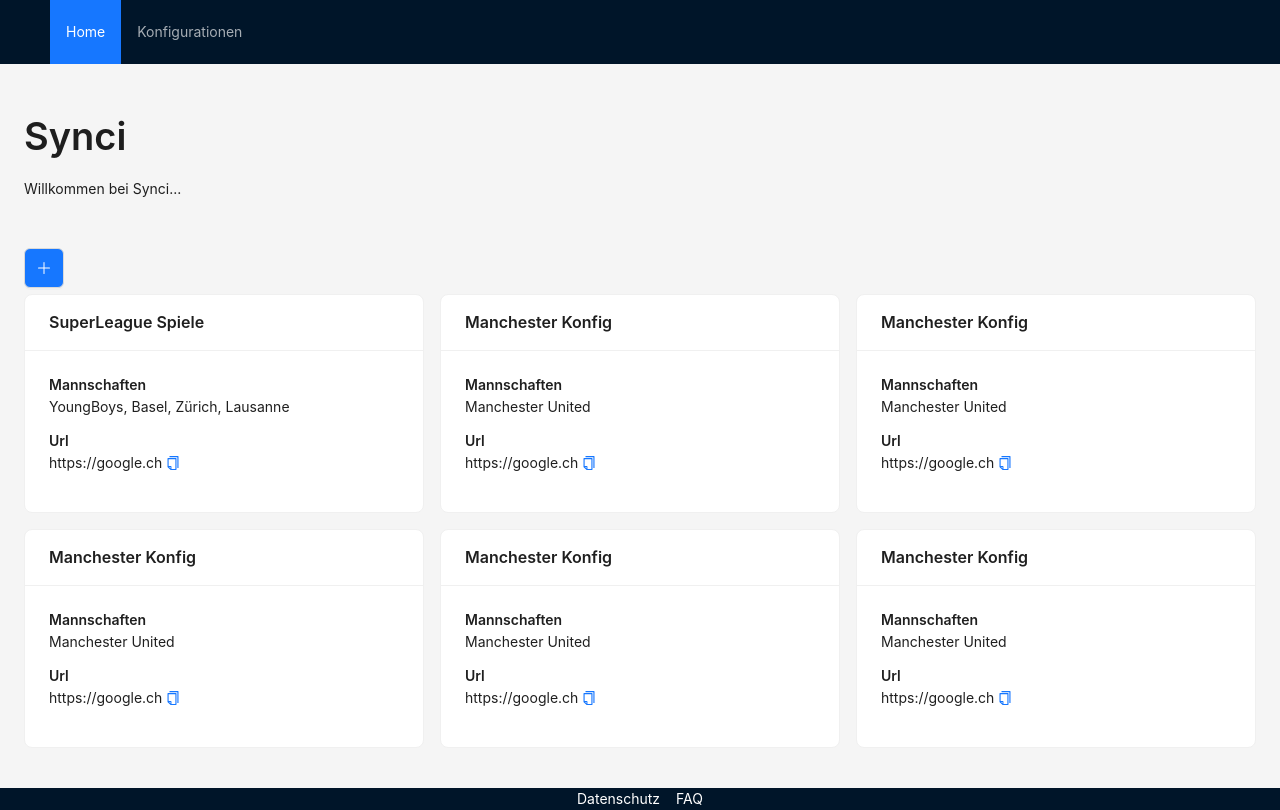
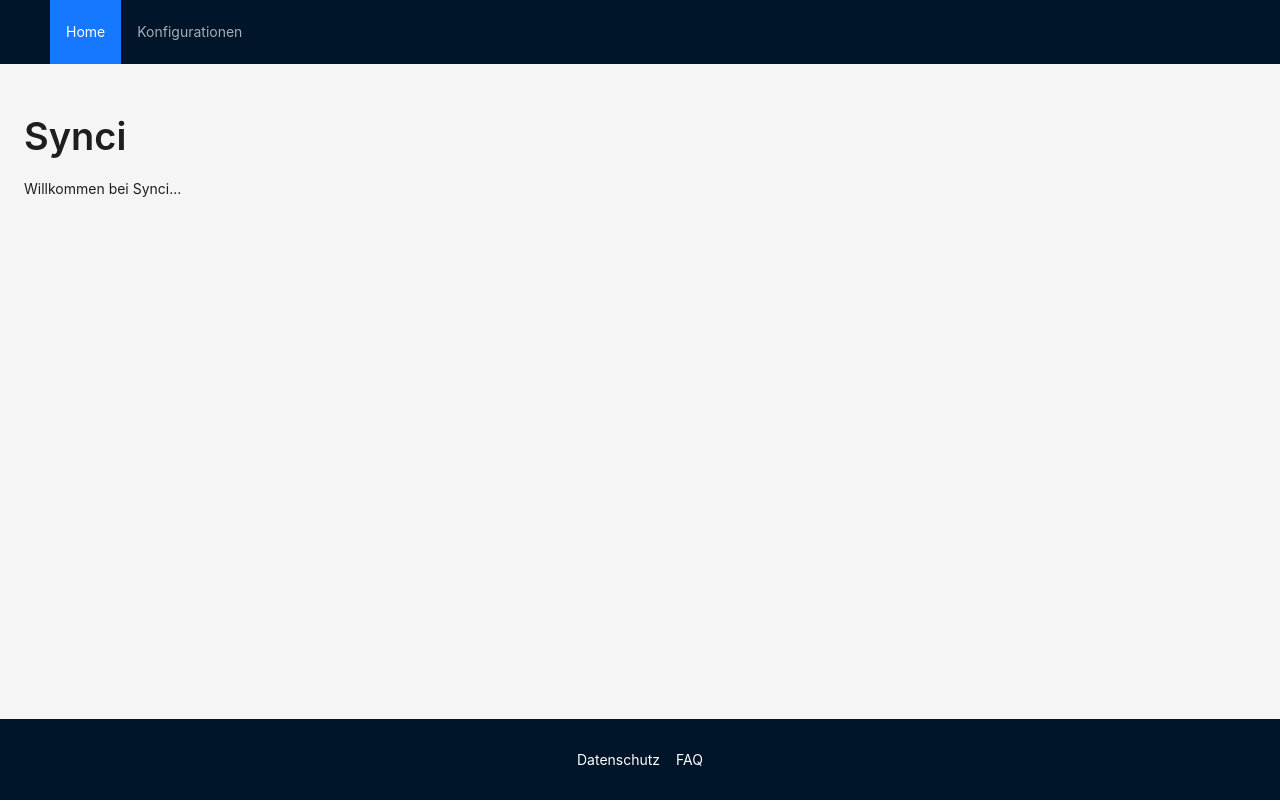
Before and after one commit to andriwild/synci, a React (Vite) app in the folder frontend/: page / in a window 1280 px wide. Built offline with nearby package versions, Linux system fonts and the light colour scheme.

Commit message:
remove unused code from home-component

```diff
--- a/frontend/src/pages/Home.tsx
+++ b/frontend/src/pages/Home.tsx
@@ -1,78 +1,11 @@
-import { useNavigate } from "react-router-dom";
-import {Button, Card, Flex, List, Typography} from "antd";
-import { Plus } from "@phosphor-icons/react";
+import {Flex, Typography} from "antd";
 
 export const Home = () => {
-    const navigate = useNavigate();
-
-    const dataSource = [
-        {
-            id: '1',
-            label: 'SuperLeague Spiele',
-            teams: ['YoungBoys, Basel, Zürich, Lausanne'],
-            url: 'https://google.ch',
-        },
-        {
-            id: '2',
-            label: 'Manchester Konfig',
-            teams: ['Manchester United'],
-            url: 'https://google.ch',
-        },
-        {
-            id: '3',
-            label: 'Manchester Konfig',
-            teams: ['Manchester United'],
-            url: 'https://google.ch',
-        },
-        {
-            id: '4',
-            label: 'Manchester Konfig',
-            teams: ['Manchester United'],
-            url: 'https://google.ch',
-        },
-        {
-            id: '5',
-            label: 'Manchester Konfig',
-            teams: ['Manchester United'],
-            url: 'https://google.ch',
-        },
-        {
-            id: '6',
-            label: 'Manchester Konfig',
-            teams: ['Manchester United'],
-            url: 'https://google.ch',
-        },
-    ];
 
     return (
         <Flex vertical style={{height: '100%', width: '100%', padding: 24}}>
             <Typography.Title>Synci</Typography.Title>
             <Typography.Text>Willkommen bei Synci...</Typography.Text>
-            <Button onClick={() => navigate('/config')} style={{width: 40, height: 40, marginTop: 48, backgroundColor: '#1677ff', color: 'white'}} icon={<Plus size={'1rem'} />} />
-            <List
-                style={{marginTop: 6}}
-                grid={{ gutter: 16}}
-                dataSource={dataSource}
-                renderItem={(item) => (
-                    <List.Item>
-                        <Card title={item.label} style={{width: 400, cursor: 'pointer'}} onClick={() => navigate(`edit/${item.id}`)}>
-                            <Flex gap={12} vertical>
-
-                            <Flex vertical>
-                                <Typography.Text strong>Mannschaften</Typography.Text>
-                                {item.teams.map((team) => {
-                                    return <Typography.Text key={team}>{team}</Typography.Text>
-                                })}
-                            </Flex>
-                            <Flex vertical>
-                            <Typography.Text strong>Url</Typography.Text>
-                                <Typography.Paragraph copyable>{item.url}</Typography.Paragraph>
-                            </Flex>
-                            </Flex>
-                        </Card>
-                    </List.Item>
-                )}
-            />
         </Flex>
     );
 };
```
